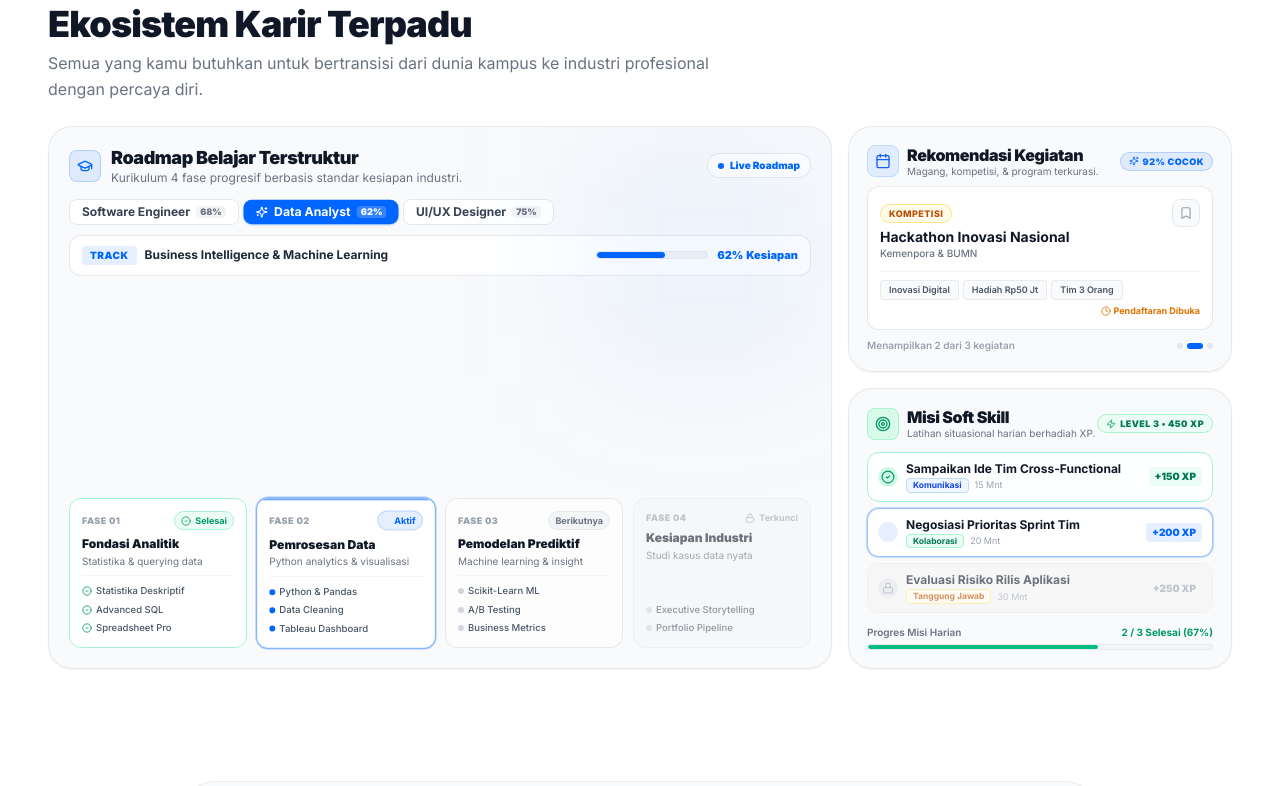
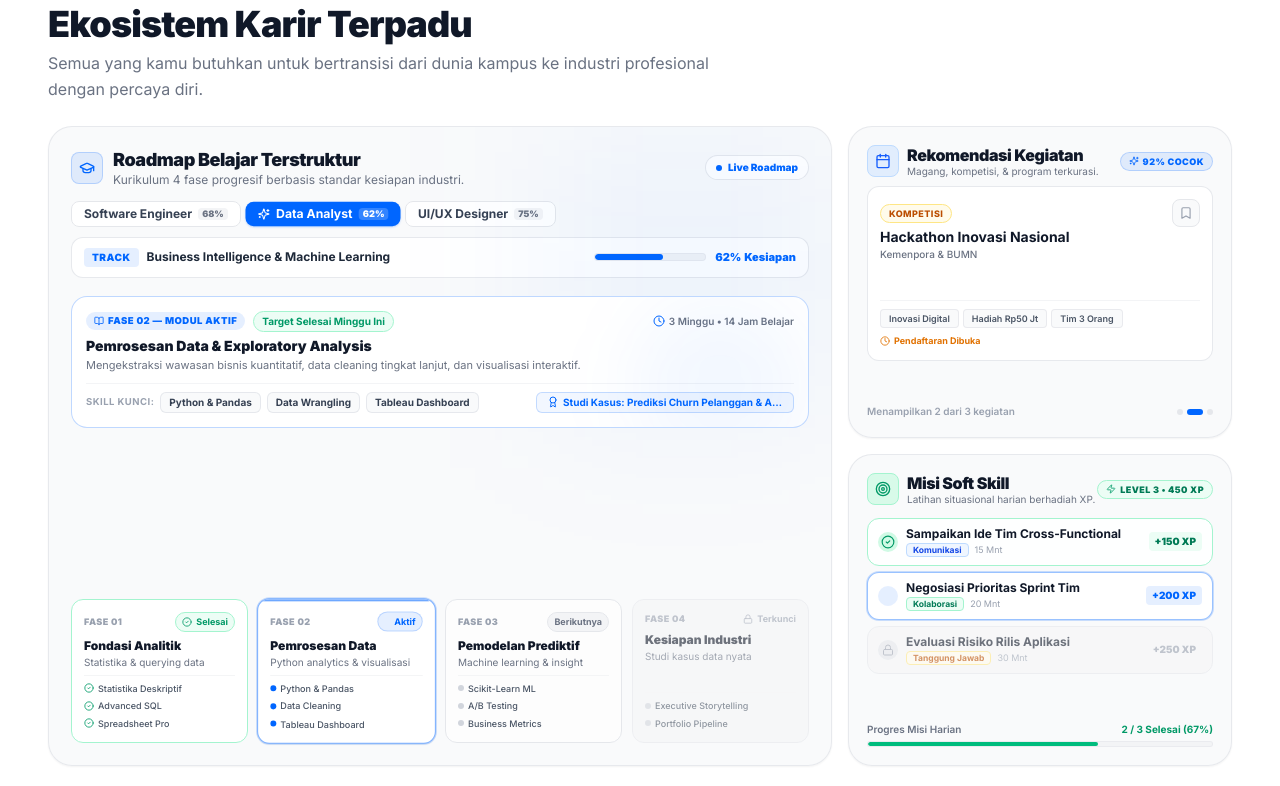
Before and after one commit to nauvaldzakwanbaihaqi/gapless-website, a Next.js app: page / in a window 1280 px wide. Shown: the part 920-1706 px from the top of the page. Built offline with nearby package versions, Linux system fonts and the light colour scheme.

Commit message:
fix(landing): prevent layout shift by locking card heights and enrich middle area with focus module

```diff
--- a/src/components/landing/BentoEcosystemTour.tsx
+++ b/src/components/landing/BentoEcosystemTour.tsx
@@ -11,15 +11,25 @@ import {
   Bookmark,
   Zap,
   Clock,
+  Award,
+  BookOpen,
 } from "lucide-react";
 
-// Career Roadmaps Data (Matching real /roadmap sequential phase structure)
+// Career Roadmaps Data (Matching real /roadmap sequential phase structure with active focus module)
 const ROADMAP_PRESETS = [
   {
     id: "swe",
     career: "Software Engineer",
     track: "Full-Stack & Cloud Architecture",
     overallProgress: 68,
+    activeModule: {
+      phase: "Fase 02 — Modul Aktif",
+      name: "Framework Modern & Arsitektur API",
+      desc: "Membangun sistem modular berbasis Next.js 15, state architecture, dan integrasi backend.",
+      skills: ["React 19 & Next.js", "REST & GraphQL", "State Architecture"],
+      project: "Studi Kasus: Sistem Finansial & Checkout Skala Nyata",
+      pace: "3 Minggu • 15 Jam Belajar",
+    },
     phases: [
       {
         phase: 1,
@@ -32,7 +42,7 @@ const ROADMAP_PRESETS = [
       {
         phase: 2,
         title: "Praktik Industri",
-        desc: "Framework modern & arsitektur API",
+        desc: "Framework modern & API sistem",
         status: "in_progress",
         progress: 75,
         modules: ["Next.js & React 19", "REST & GraphQL", "State Architecture"],
@@ -60,6 +70,14 @@ const ROADMAP_PRESETS = [
     career: "Data Analyst",
     track: "Business Intelligence & Machine Learning",
     overallProgress: 62,
+    activeModule: {
+      phase: "Fase 02 — Modul Aktif",
+      name: "Pemrosesan Data & Exploratory Analysis",
+      desc: "Mengekstraksi wawasan bisnis kuantitatif, data cleaning tingkat lanjut, dan visualisasi interaktif.",
+      skills: ["Python & Pandas", "Data Wrangling", "Tableau Dashboard"],
+      project: "Studi Kasus: Prediksi Churn Pelanggan & Analisis LTV",
+      pace: "3 Minggu • 14 Jam Belajar",
+    },
     phases: [
       {
         phase: 1,
@@ -100,6 +118,14 @@ const ROADMAP_PRESETS = [
     career: "UI/UX Designer",
     track: "Product Design & Design Systems",
     overallProgress: 75,
+    activeModule: {
+      phase: "Fase 02 — Modul Aktif",
+      name: "Riset Pengguna & Interactive Prototyping",
+      desc: "Menyusun wireframing resolusi tinggi, pengujian usability terarah, dan design systems multi-platform.",
+      skills: ["User Flow Mapping", "Figma Auto-Layout", "Usability Testing"],
+      project: "Studi Kasus: Redesain End-to-End Onboarding FinTech",
+      pace: "2.5 Minggu • 12 Jam Belajar",
+    },
     phases: [
       {
         phase: 1,
@@ -252,24 +278,24 @@ export default function BentoEcosystemTour() {
     };
   }, []);
 
-  // Auto-cycle Career Roadmap every 4.2 seconds
+  // Auto-cycle Career Roadmap every 4.5 seconds
   useEffect(() => {
     if (prefersReducedMotion || !isInView || !isTabActive || isUserInteracting) return;
 
     const timer = setInterval(() => {
       setActiveCareerIdx((prev) => (prev + 1) % ROADMAP_PRESETS.length);
-    }, 4200);
+    }, 4500);
 
     return () => clearInterval(timer);
   }, [isInView, isTabActive, isUserInteracting, prefersReducedMotion]);
 
-  // Auto-cycle Kegiatan every 3.6 seconds
+  // Auto-cycle Kegiatan every 3.8 seconds
   useEffect(() => {
     if (prefersReducedMotion || !isInView || !isTabActive) return;
 
     const timer = setInterval(() => {
       setActiveKegiatanIdx((prev) => (prev + 1) % KEGIATAN_PRESETS.length);
-    }, 3600);
+    }, 3800);
 
     return () => clearInterval(timer);
   }, [isInView, isTabActive, prefersReducedMotion]);
@@ -294,16 +320,16 @@ export default function BentoEcosystemTour() {
   return (
     <div
       ref={containerRef}
-      className="grid grid-cols-1 lg:grid-cols-12 gap-3.5 sm:gap-4 relative select-none w-full"
+      className="grid grid-cols-1 lg:grid-cols-12 gap-3.5 sm:gap-4 relative select-none w-full min-h-[620px] sm:min-h-[640px] items-stretch"
     >
       {/* =========================================================================
-          CARD 1: ROADMAP BELAJAR (Paling Kiri yang Paling Besar - lg:col-span-8)
+          CARD 1: ROADMAP BELAJAR TERSTRUKTUR (Paling Kiri yang Paling Besar - lg:col-span-8)
       ========================================================================= */}
-      <div className="lg:col-span-8 p-4 sm:p-5 bg-gray-50/90 border border-gray-200/90 rounded-2xl sm:rounded-3xl flex flex-col justify-between hover:border-brand-primary/40 transition-all duration-300 relative overflow-hidden group shadow-xs">
+      <div className="lg:col-span-8 p-4 sm:p-5.5 bg-gray-50/90 border border-gray-200/90 rounded-2xl sm:rounded-3xl flex flex-col justify-between hover:border-brand-primary/40 transition-all duration-300 relative overflow-hidden group shadow-xs min-h-[620px] sm:min-h-[640px]">
         {/* Subtle Ambient Glow */}
-        <div className="absolute top-0 right-0 w-64 h-64 bg-brand-primary/5 blur-[70px] pointer-events-none" />
+        <div className="absolute top-0 right-0 w-72 h-72 bg-brand-primary/5 blur-[80px] pointer-events-none" />
 
-        {/* Top Header */}
+        {/* 1. Top Header */}
         <div>
           <div className="flex items-center justify-between mb-2">
             <div className="flex items-center gap-2.5">
@@ -356,7 +382,7 @@ export default function BentoEcosystemTour() {
           </div>
 
           {/* Active Career Track Banner with Progress Meter */}
-          <div className="bg-white border border-gray-200/90 rounded-xl p-2.5 px-3 mb-3 shadow-3xs flex flex-col sm:flex-row sm:items-center justify-between gap-2">
+          <div className="bg-white border border-gray-200/90 rounded-xl p-2.5 px-3 mb-2.5 shadow-3xs flex flex-col sm:flex-row sm:items-center justify-between gap-2">
             <div className="flex items-center gap-2">
               <span className="text-[10px] font-black uppercase tracking-wider text-brand-primary px-2 py-0.5 rounded bg-brand-primary/10">
                 Track
@@ -379,8 +405,63 @@ export default function BentoEcosystemTour() {
           </div>
         </div>
 
-        {/* 4 Phases Interactive Timeline */}
-        <div className="grid grid-cols-1 sm:grid-cols-2 lg:grid-cols-4 gap-2.5">
+        {/* 2. Middle Focus Module Box (Isi Bagian Tengah yang Sebelumnya Kosong) */}
+        <div className="bg-white border border-brand-primary/25 rounded-2xl p-3 sm:p-3.5 my-2 shadow-3xs relative overflow-hidden min-h-[130px] flex flex-col justify-between">
+          {/* Subtle Accent Shimmer */}
+          <div className="absolute top-0 right-0 w-44 h-44 bg-brand-primary/5 rounded-full blur-2xl pointer-events-none" />
+
+          <div>
+            <div className="flex items-center justify-between gap-2 mb-1">
+              <div className="flex items-center gap-2">
+                <span className="inline-flex items-center gap-1 px-2 py-0.5 rounded-full bg-brand-primary/10 text-brand-primary text-[9.5px] font-black uppercase tracking-wider">
+                  <BookOpen className="w-2.5 h-2.5" />
+                  {currentRoadmap.activeModule.phase}
+                </span>
+                <span className="hidden sm:inline-flex text-[10px] text-emerald-600 font-bold bg-emerald-50 px-2 py-0.5 rounded-full border border-emerald-200">
+                  Target Selesai Minggu Ini
+                </span>
+              </div>
+              <span className="text-[10px] text-gray-500 font-semibold flex items-center gap-1 shrink-0">
+                <Clock className="w-3 h-3 text-brand-primary" />
+                {currentRoadmap.activeModule.pace}
+              </span>
+            </div>
+
+            <h4 className="text-sm font-black text-gray-900 leading-snug">
+              {currentRoadmap.activeModule.name}
+            </h4>
+            <p className="text-[11px] text-gray-500 leading-relaxed mt-0.5 line-clamp-2">
+              {currentRoadmap.activeModule.desc}
+            </p>
+          </div>
+
+          {/* Skill Badges & Project Capstone */}
+          <div className="flex flex-wrap items-center justify-between gap-2 pt-2 mt-2 border-t border-gray-100">
+            <div className="flex flex-wrap items-center gap-1.5">
+              <span className="text-[9.5px] font-bold text-gray-400 uppercase tracking-wider">
+                Skill Kunci:
+              </span>
+              {currentRoadmap.activeModule.skills.map((skill) => (
+                <span
+                  key={skill}
+                  className="text-[10px] font-bold px-2 py-0.5 rounded-md bg-gray-50 border border-gray-200/90 text-gray-700"
+                >
+                  {skill}
+                </span>
+              ))}
+            </div>
+
+            <div className="inline-flex items-center gap-1 px-2.5 py-0.5 rounded-md bg-brand-primary/5 border border-brand-primary/20 text-brand-primary text-[10px] font-bold">
+              <Award className="w-3 h-3 text-brand-primary shrink-0" />
+              <span className="truncate max-w-[220px]">
+                {currentRoadmap.activeModule.project}
+              </span>
+            </div>
+          </div>
+        </div>
+
+        {/* 3. Bottom: 4 Phases Interactive Timeline */}
+        <div className="grid grid-cols-1 sm:grid-cols-2 lg:grid-cols-4 gap-2.5 mt-auto">
           {currentRoadmap.phases.map((phase) => {
             const isCompleted = phase.status === "completed";
             const isInProgress = phase.status === "in_progress";
@@ -389,7 +470,7 @@ export default function BentoEcosystemTour() {
             return (
               <div
                 key={phase.phase}
-                className={`p-3 rounded-xl border transition-all duration-300 flex flex-col justify-between relative overflow-hidden ${
+                className={`p-2.5 sm:p-3 rounded-xl border transition-all duration-300 flex flex-col justify-between relative overflow-hidden min-h-[135px] ${
                   isInProgress
                     ? "bg-white border-brand-primary/50 shadow-xs ring-1 ring-brand-primary/20 scale-[1.01]"
                     : isCompleted
@@ -441,11 +522,11 @@ export default function BentoEcosystemTour() {
                 </div>
 
                 {/* Modules Chips */}
-                <div className="pt-2 mt-2 border-t border-gray-100/90 space-y-1">
+                <div className="pt-1.5 mt-1.5 border-t border-gray-100/90 space-y-1">
                   {phase.modules.map((mod) => (
                     <div
                       key={mod}
-                      className="text-[9.5px] font-medium text-gray-600 truncate flex items-center gap-1"
+                      className="text-[9px] font-medium text-gray-600 truncate flex items-center gap-1"
                     >
                       {isCompleted ? (
                         <CheckCircle2 className="w-2.5 h-2.5 text-emerald-600 shrink-0" />
@@ -467,11 +548,11 @@ export default function BentoEcosystemTour() {
       {/* =========================================================================
           RIGHT COLUMN: Cards 2 & 3 (Stacked: Rekomendasi Kegiatan & Misi)
       ========================================================================= */}
-      <div className="lg:col-span-4 flex flex-col gap-3.5 sm:gap-4">
+      <div className="lg:col-span-4 flex flex-col gap-3.5 sm:gap-4 h-full justify-between min-h-[620px] sm:min-h-[640px]">
         {/* =====================================================================
-            CARD 2: REKOMENDASI KEGIATAN (Kanan Atas)
+            CARD 2: REKOMENDASI KEGIATAN (Kanan Atas - Locked Height to Prevent Shift)
         ===================================================================== */}
-        <div className="p-4 sm:p-4.5 bg-gray-50/90 border border-gray-200/90 rounded-2xl sm:rounded-3xl flex flex-col justify-between hover:border-brand-primary/40 transition-all duration-300 relative group flex-1 shadow-xs">
+        <div className="p-4 sm:p-4.5 bg-gray-50/90 border border-gray-200/90 rounded-2xl sm:rounded-3xl flex flex-col justify-between hover:border-brand-primary/40 transition-all duration-300 relative group flex-1 shadow-xs min-h-[295px] sm:min-h-[305px]">
           <div>
             <div className="flex items-center justify-between mb-1.5">
               <div className="flex items-center gap-2">
@@ -489,14 +570,15 @@ export default function BentoEcosystemTour() {
               </div>
 
               {/* Match Badge */}
-              <span className="inline-flex items-center gap-1 text-[9px] font-black uppercase tracking-wider px-2 py-0.5 rounded-full bg-brand-primary/10 text-brand-primary border border-brand-primary/20">
+              <span className="inline-flex items-center gap-1 text-[9px] font-black uppercase tracking-wider px-2 py-0.5 rounded-full bg-brand-primary/10 text-brand-primary border border-brand-primary/20 shrink-0">
                 <Sparkles className="w-2.5 h-2.5" />
                 {currentKegiatan.match}% Cocok
               </span>
             </div>
 
-            {/* Active Featured Activity Card */}
-            <div className="bg-white border border-gray-200/90 rounded-xl p-3 shadow-3xs mt-2 relative transition-all duration-300 hover:shadow-xs">
+            {/* Active Featured Activity Card with Fixed Height to Avoid Bouncing */}
+            <div className="bg-white border border-gray-200/90 rounded-xl p-3 shadow-3xs mt-2 relative min-h-[175px] flex flex-col justify-between">
+              <div>
                 <div className="flex items-start justify-between gap-2">
                   <div>
                     <span
@@ -504,10 +586,10 @@ export default function BentoEcosystemTour() {
                     >
                       {currentKegiatan.type}
                     </span>
-                  <h4 className="text-xs sm:text-sm font-bold text-gray-900 leading-snug">
+                    <h4 className="text-xs sm:text-sm font-bold text-gray-900 leading-snug line-clamp-1 min-h-[20px]">
                       {currentKegiatan.title}
                     </h4>
-                  <p className="text-[10px] text-gray-500 font-medium">
+                    <p className="text-[10px] text-gray-500 font-medium truncate">
                       {currentKegiatan.organizer}
                     </p>
                   </div>
@@ -516,7 +598,7 @@ export default function BentoEcosystemTour() {
                   <button
                     onClick={(e) => toggleBookmark(currentKegiatan.id, e)}
                     aria-label="Simpan Kegiatan"
-                  className={`p-1.5 rounded-lg border transition-all cursor-pointer ${
+                    className={`p-1.5 rounded-lg border transition-all cursor-pointer shrink-0 ${
                       bookmarkedId === currentKegiatan.id
                         ? "bg-brand-primary text-white border-brand-primary shadow-3xs"
                         : "bg-gray-50 hover:bg-gray-100 border-gray-200 text-gray-400"
@@ -529,21 +611,24 @@ export default function BentoEcosystemTour() {
                     />
                   </button>
                 </div>
+              </div>
 
-              {/* Activity Tags */}
-              <div className="flex flex-wrap gap-1 mt-2.5 pt-2 border-t border-gray-100">
+              {/* Activity Tags & Deadline */}
+              <div className="pt-2 mt-auto border-t border-gray-100">
+                <div className="flex flex-wrap gap-1 mb-1.5">
                   {currentKegiatan.tags.map((tag) => (
                     <span
                       key={tag}
-                    className="text-[9px] font-semibold px-2 py-0.5 bg-gray-50 border border-gray-200/80 rounded text-gray-600"
+                      className="text-[9px] font-semibold px-2 py-0.5 bg-gray-50 border border-gray-200/80 rounded text-gray-600 truncate max-w-[120px]"
                     >
                       {tag}
                     </span>
                   ))}
-                <span className="text-[9px] font-bold text-amber-600 ml-auto flex items-center gap-0.5">
-                  <Clock className="w-2.5 h-2.5" />
-                  {currentKegiatan.deadline}
-                </span>
+                </div>
+                <div className="text-[9px] font-bold text-amber-600 flex items-center gap-1">
+                  <Clock className="w-2.5 h-2.5 shrink-0" />
+                  <span>{currentKegiatan.deadline}</span>
+                </div>
               </div>
             </div>
           </div>
@@ -571,9 +656,9 @@ export default function BentoEcosystemTour() {
         </div>
 
         {/* =====================================================================
-            CARD 3: MISI SOFT SKILL (Kanan Bawah)
+            CARD 3: MISI SOFT SKILL (Kanan Bawah - Locked Height to Prevent Shift)
         ===================================================================== */}
-        <div className="p-4 sm:p-4.5 bg-gray-50/90 border border-gray-200/90 rounded-2xl sm:rounded-3xl flex flex-col justify-between hover:border-brand-primary/40 transition-all duration-300 relative group flex-1 shadow-xs">
+        <div className="p-4 sm:p-4.5 bg-gray-50/90 border border-gray-200/90 rounded-2xl sm:rounded-3xl flex flex-col justify-between hover:border-brand-primary/40 transition-all duration-300 relative group flex-1 shadow-xs min-h-[295px] sm:min-h-[305px]">
           <div>
             <div className="flex items-center justify-between mb-1.5">
               <div className="flex items-center gap-2">
@@ -591,13 +676,13 @@ export default function BentoEcosystemTour() {
               </div>
 
               {/* Level XP Badge */}
-              <span className="inline-flex items-center gap-1 text-[9px] font-black uppercase tracking-wider px-2 py-0.5 rounded-full bg-emerald-50 text-emerald-700 border border-emerald-200">
+              <span className="inline-flex items-center gap-1 text-[9px] font-black uppercase tracking-wider px-2 py-0.5 rounded-full bg-emerald-50 text-emerald-700 border border-emerald-200 shrink-0">
                 <Zap className="w-2.5 h-2.5 text-emerald-600" />
                 Level 3 • 450 XP
               </span>
             </div>
 
-            {/* Missions List */}
+            {/* Missions List with Fixed Row Heights */}
             <div className="space-y-1.5 pt-1.5">
               {MISI_PRESETS.map((misi) => {
                 const isCompleted = misi.status === "completed";
@@ -606,7 +691,7 @@ export default function BentoEcosystemTour() {
                 return (
                   <div
                     key={misi.id}
-                    className={`flex items-center justify-between gap-2 p-2 px-2.5 rounded-xl border transition-all duration-300 ${
+                    className={`flex items-center justify-between gap-2 p-2 px-2.5 rounded-xl border transition-all duration-300 h-[48px] ${
                       isInProgress
                         ? "bg-white border-brand-primary/40 shadow-3xs ring-1 ring-brand-primary/20"
                         : isCompleted
@@ -667,7 +752,7 @@ export default function BentoEcosystemTour() {
           </div>
 
           {/* Daily Mission Progress Bar */}
-          <div className="pt-2 mt-1">
+          <div className="pt-2 mt-auto">
             <div className="flex items-center justify-between text-[10px] text-gray-500 font-semibold mb-1">
               <span>Progres Misi Harian</span>
               <span className="font-bold text-emerald-600">2 / 3 Selesai (67%)</span>
```
Lines whose indentation alone changed are shown as unchanged.
